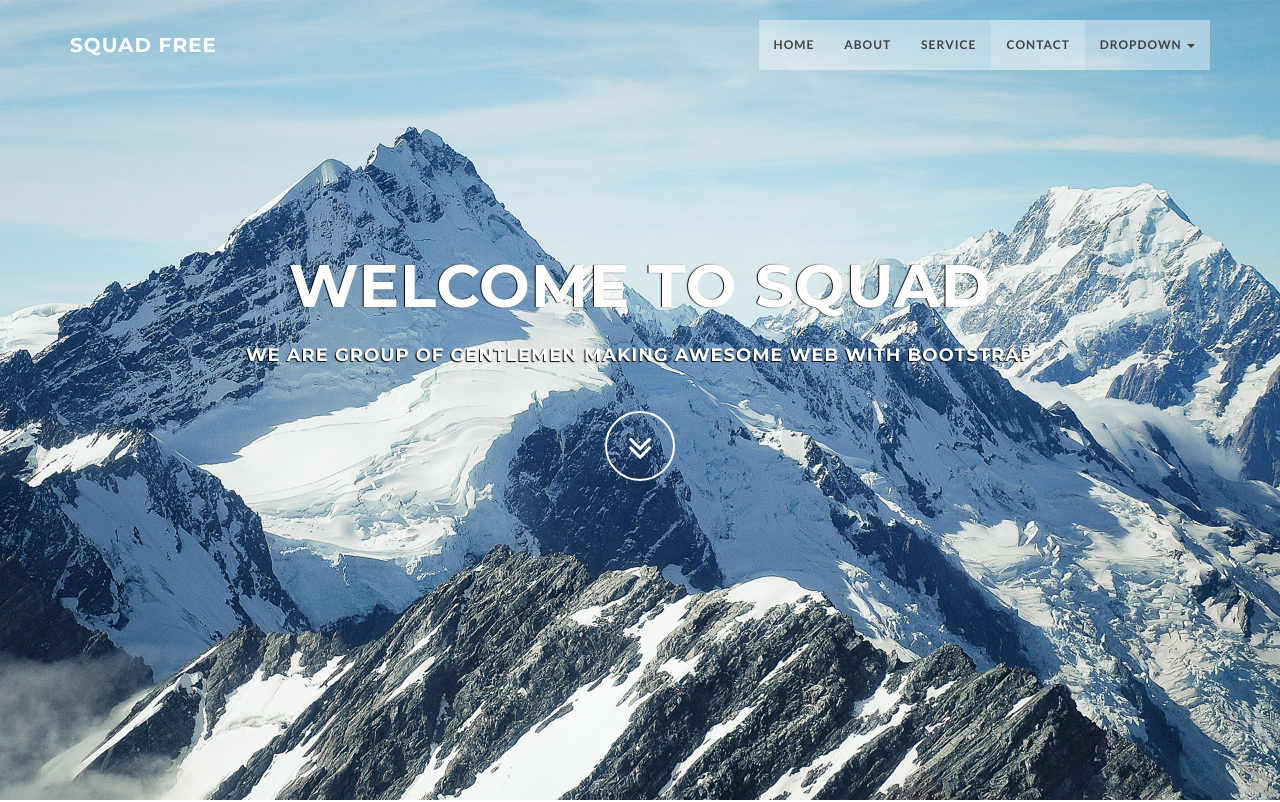
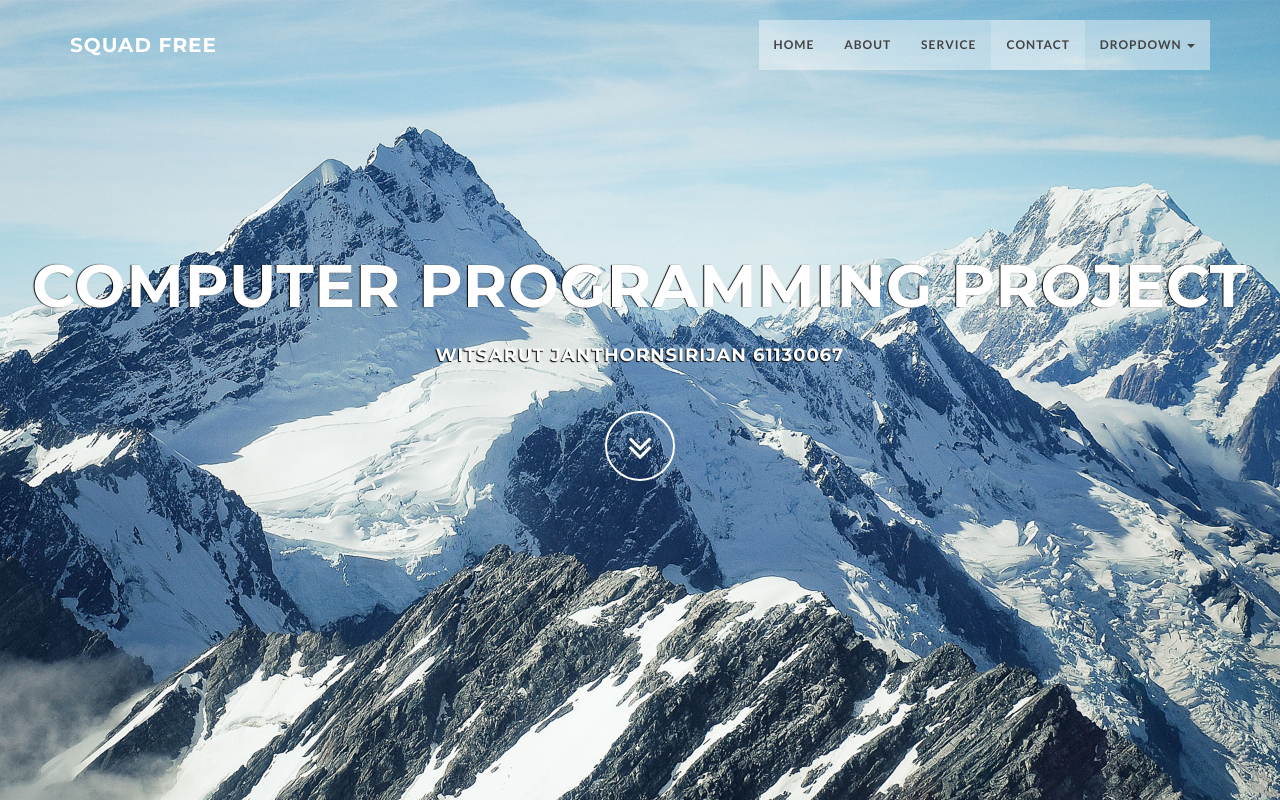
Before and after one commit to SmartLiver/Witsarut, a plain HTML site: page index.html in a window 1280 px wide. Shown: the top 802 px of the page. Drawn offline with Linux system fonts and the light colour scheme.

Commit message:
Update index.html

```diff
--- a/index.html
+++ b/index.html
@@ -71,8 +71,8 @@
   <section id="intro" class="intro">
 
     <div class="slogan">
-      <h2>WELCOME TO <span class="text_color">SQUAD</span> </h2>
-      <h4>WE ARE GROUP OF GENTLEMEN MAKING AWESOME WEB WITH BOOTSTRAP</h4>
+      <h2>Computer Programming <span class="text_color">Project</span> </h2>
+      <h4>Witsarut Janthornsirijan 61130067</h4>
     </div>
     <div class="page-scroll">
       <a href="#service" class="btn btn-circle">
```
